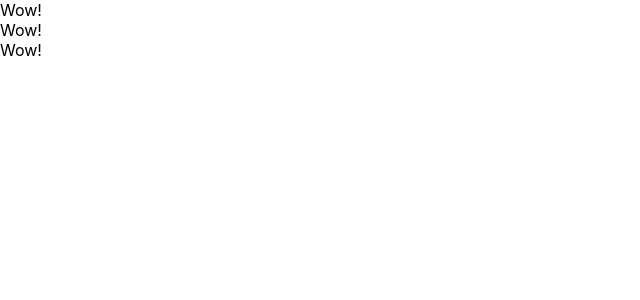
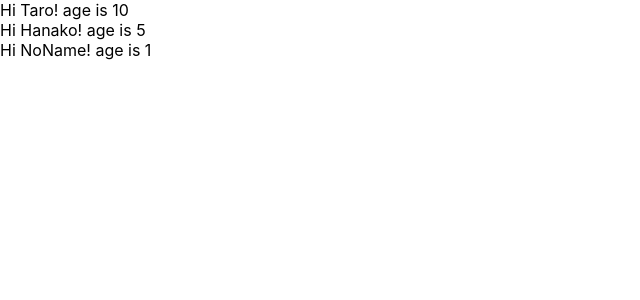
Before and after one commit to k-sunflower/udemy-react-redux-crud-application, a React (Create React App) app: page / in a window 1280 px wide. Shown: the top 300 px of the page, without its empty margins (0-640 px from the left). Built offline with nearby package versions, Linux system fonts and the light colour scheme.

Commit message:
learn props of component

```diff
--- a/src/App.js
+++ b/src/App.js
@@ -1,30 +1,29 @@
 import React from 'react';
-//class App extends Component {
-//  render() {
-//    //const greeting = "Hi!";
-//    //const dom = <h1 className="foo">{greeting}</h1>;
-//    //return dom;
-//    return (
-//      <div>
-//        <label htmlFor="bar">bar</label>
-//        <input type="text" onClick={() => {console.log("AAA")} } />
-//      </div>
-//    )
-//  }
-//}
 
 const App = () => {
+  const profiles = [
+    { name: "Taro", age: 10},
+    { name: "Hanako", age: 5},
+    { name: "NoName"}
+  ]
+
   return (
     <div>
-      <Cat/>
-      <Cat/>
-      <Cat/>
+      {
+        profiles.map( (profile, index) => {
+          return <User name={profile.name} age={profile.age} key={index}/>
+        })
+      }
     </div>
   )
 }
 
-const Cat = () => {
-  return <div>Wow!</div>
+const User = (props) => {
+  return <div>Hi {props.name}! age is {props.age}</div>
+}
+
+User.defaultProps = {
+  age: 1
 }
 
 export default App;
```
